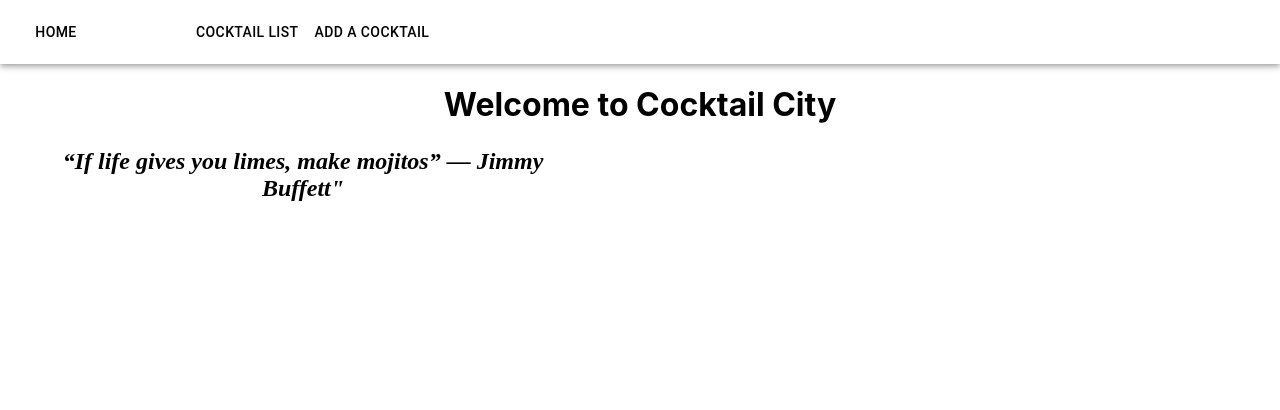
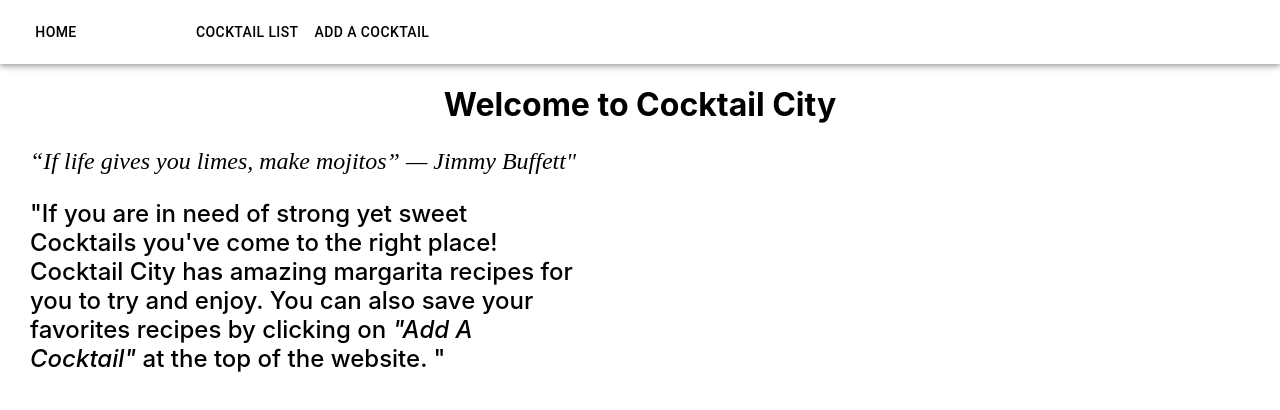
Before and after one commit to ngisah/cocktail-city-frontend, a React (Create React App) app: page / in a window 1280 px wide. Shown: the top 410 px of the page. Built offline with nearby package versions, Linux system fonts and the light colour scheme; no server answers.

Commit message:
added details to home page

```diff
--- a/src/Components/Home.js
+++ b/src/Components/Home.js
@@ -6,6 +6,9 @@ function Home() {
     <div>
         <h1 className='header'>Welcome to Cocktail City</h1>
         <h3 className='quote'> “If life gives you limes, make mojitos” — Jimmy Buffett"</h3>
+        <p className='web-description'>
+          "If you are in need of strong yet sweet Cocktails you've come to the right place! Cocktail City has amazing margarita recipes for you to try and enjoy. You can also save your favorites recipes by clicking on <em>"Add A Cocktail"</em> at the top of the website. "
+        </p>
     </div>
   )
 }
--- a/src/Components/style.css
+++ b/src/Components/style.css
@@ -20,7 +20,15 @@
   font-style: italic;
   font-family: cursive;
   font-size: 24px;
+  font-weight: 500;
 }
+
+.web-description {
+    margin-left: 30px;
+    margin-right: 55%;
+    font-size: 24px;
+    font-weight: 500;
+  }
 
 .form-box {
   min-width: 100%;
@@ -51,6 +59,7 @@
   margin-right: auto;
   margin-block-end: 15px;
   font-size: 15px;
+  margin-block-start: 15px;
   font-family: Verdana, Geneva, Tahoma, sans-serif;
 
 }
--- a/src/index.js
+++ b/src/index.js
@@ -5,13 +5,14 @@ import App from './App';
 import reportWebVitals from './reportWebVitals';
 import { BrowserRouter } from 'react-router-dom';
 
-const rootElement = document.getElementById('root');
-const root = createRoot(rootElement);
+
+const root = createRoot(document.getElementById('root'));
+
 root.render(
   <BrowserRouter>
     <App />
   </BrowserRouter>,
-  document.getElementById("root")
+
 );
 
 // If you want to start measuring performance in your app, pass a function
```
